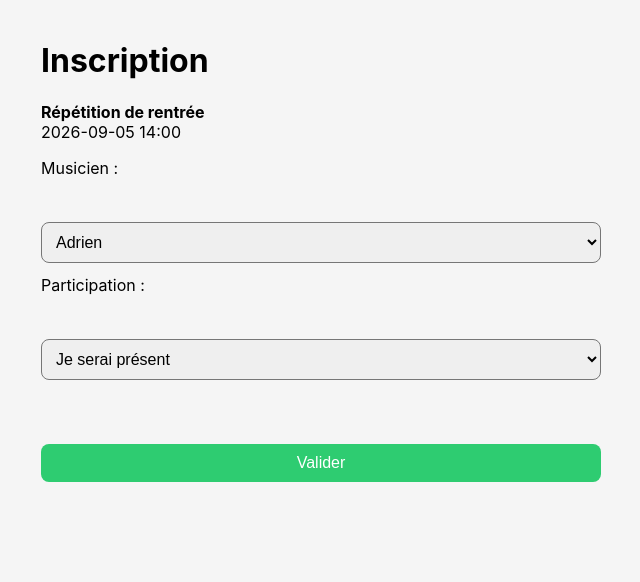
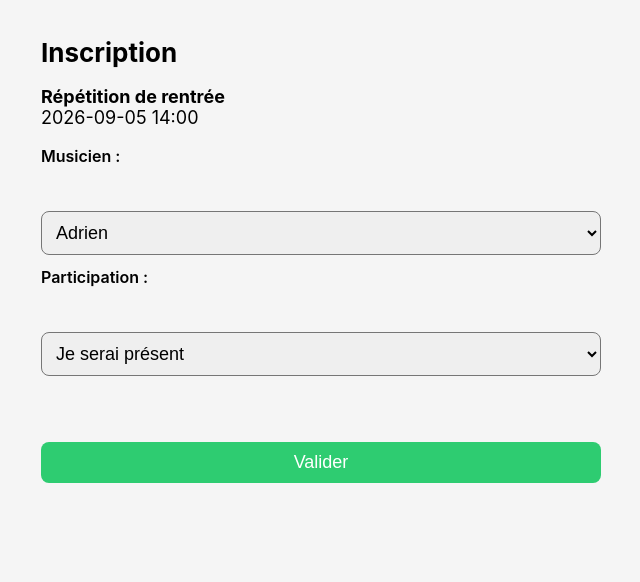
Before and after one commit to audreychatillon/b12-calendar, a Flask app: page /inscription/1 in a window 1280 px wide. Shown: the top 582 px of the page, without its empty margins (319-959 px from the left). Run offline with Flask 3, Linux system fonts and the light colour scheme; data comes from the database, SQL or seed files in the repository.

Commit message:
fix inscription

```diff
--- a/static/css/style.css
+++ b/static/css/style.css
@@ -45,6 +45,24 @@ button {
     padding: 10px;
     font-size: 0.9em;
     color: #333;
+}
+.page-inscription {
+    font-size: 18px;
+}
+
+.page-inscription h1 {
+    font-size: 26px;
+}
+
+.page-inscription label {
+    font-size: 16px;
+    font-weight: 600;
+}
+
+.page-inscription select,
+.page-inscription input,
+.page-inscription button {
+    font-size: 18px;
 }
 /* blocs verticaux */
 .actions, .filters {
--- a/templates/inscription.html
+++ b/templates/inscription.html
@@ -6,7 +6,7 @@
 
     <link rel="stylesheet" href="{{ url_for('static', filename='css/style.css') }}">
 </head>
-<body>
+<body class="page-inscription">
 <div class="page">
 <h1>Inscription</h1>
 
```
